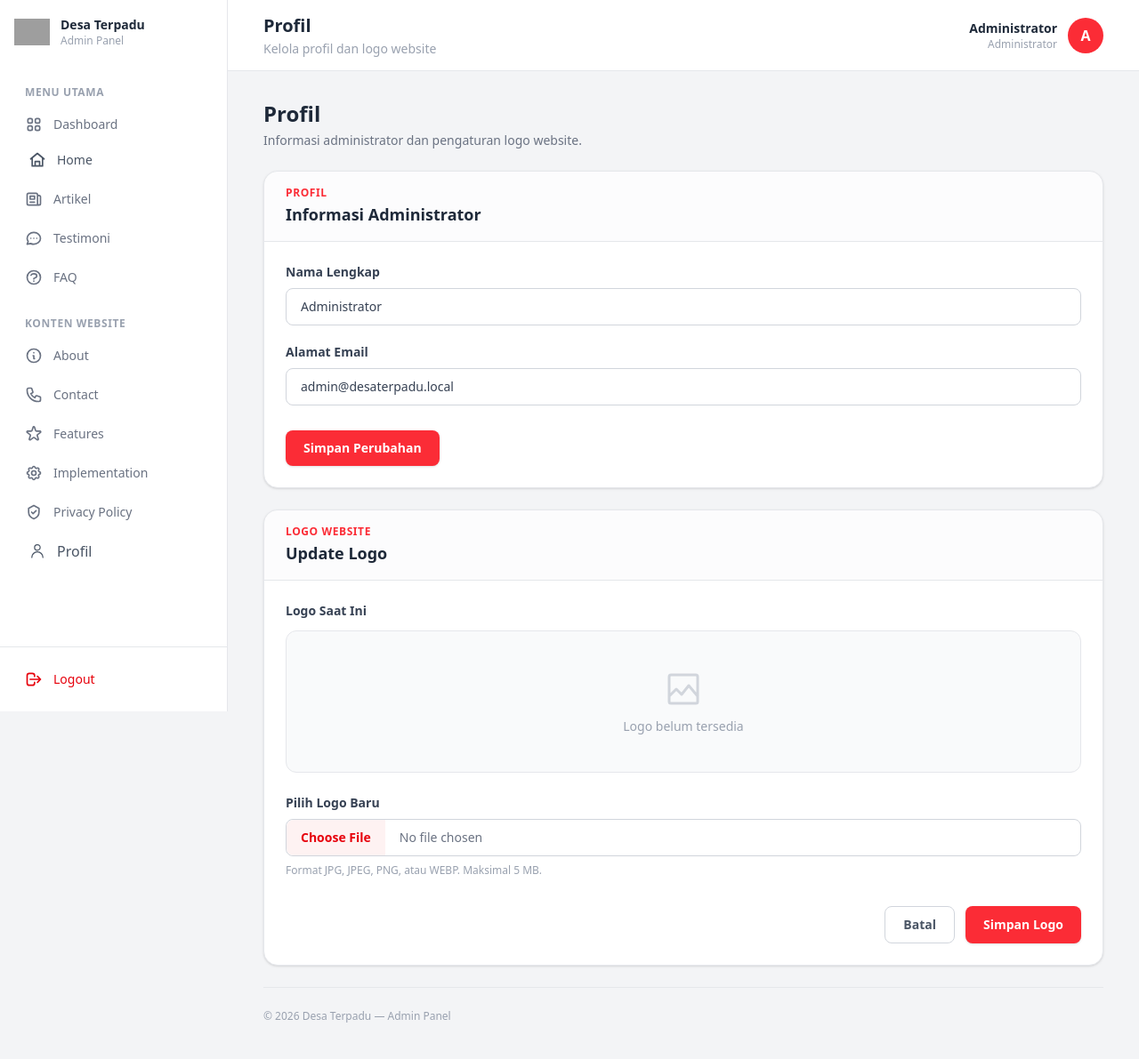
After one commit to dilan123455/desa-terpadu, a CodeIgniter app: page /desa-terpadu/admin/profile in a window 1280 px wide. The commit adds this page. Shown: the whole page at 89% size. Run offline with CodeIgniter, Linux system fonts and the light colour scheme; a user stored in the database is signed in; data comes from the database, SQL or seed files in the repository; style sheets or scripts are compiled from the project's sources; grey boxes are pictures that could not be loaded.

Commit message:
nambah fitur profil dahsboard admin

```diff
--- a/application/config/routes.php
+++ b/application/config/routes.php
@@ -188,3 +188,16 @@ $route['admin/privacy_policy/store'] = 'admin/Privacy_policy/store';
 $route['admin/privacy_policy/edit/(:num)'] = 'admin/Privacy_policy/edit/$1';
 $route['admin/privacy_policy/update/(:num)'] = 'admin/Privacy_policy/update/$1';
 $route['admin/privacy_policy/delete/(:num)'] = 'admin/Privacy_policy/delete/$1';
+
+
+/*
+|--------------------------------------------------------------------------
+| ADMIN - PROFILE
+|--------------------------------------------------------------------------
+*/
+
+$route['admin/profile']
+    = 'admin/Profile/index';
+
+$route['admin/profile/update-logo']
+    = 'admin/Profile/update_logo';
--- /dev/null
+++ b/application/controllers/admin/Profile.php
@@ -0,0 +1,135 @@
+<?php
+defined('BASEPATH') OR exit('No direct script access allowed');
+
+class Profile extends CI_Controller
+{
+    public function __construct()
+    {
+        parent::__construct();
+
+        if (!$this->session->userdata('logged_in')) {
+            redirect('auth/login');
+        }
+
+        $this->load->model('Profile_model');
+    }
+
+    public function index()
+    {
+        $user_id = $this->session->userdata('user_id');
+        $user = $this->Profile_model->get_user($user_id);
+
+        if (!$user) {
+            $this->session->set_flashdata('error', 'Data administrator tidak ditemukan.');
+            redirect('admin/dashboard');
+            return;
+        }
+
+        $data['title'] = 'Profil';
+        $data['name'] = $user->name;
+        $data['email'] = $user->email;
+        $data['logo'] = $this->Profile_model->get_logo_url();
+
+        $this->load->view('admin/profile/index', $data);
+    }
+
+    public function update()
+    {
+        $user_id = $this->session->userdata('user_id');
+        $name = trim($this->input->post('name', TRUE));
+        $email = trim($this->input->post('email', TRUE));
+
+        if ($name === '') {
+            $this->session->set_flashdata('error', 'Nama wajib diisi.');
+            redirect('admin/profile');
+            return;
+        }
+
+        if ($email === '') {
+            $this->session->set_flashdata('error', 'Email wajib diisi.');
+            redirect('admin/profile');
+            return;
+        }
+
+        if (!filter_var($email, FILTER_VALIDATE_EMAIL)) {
+            $this->session->set_flashdata('error', 'Format email tidak valid.');
+            redirect('admin/profile');
+            return;
+        }
+
+        $email_exists = $this->db
+            ->where('email', $email)
+            ->where('id !=', $user_id)
+            ->get('users')
+            ->row();
+
+        if ($email_exists) {
+            $this->session->set_flashdata('error', 'Email tersebut sudah digunakan oleh administrator lain.');
+            redirect('admin/profile');
+            return;
+        }
+
+        $update_data = [
+            'name'  => $name,
+            'email' => $email
+        ];
+
+        $updated = $this->Profile_model->update_user($user_id, $update_data);
+
+        if (!$updated) {
+            $this->session->set_flashdata('error', 'Profil gagal diperbarui.');
+            redirect('admin/profile');
+            return;
+        }
+
+        $this->session->set_userdata([
+            'name'  => $name,
+            'email' => $email
+        ]);
+
+        $this->session->set_flashdata('success', 'Profil berhasil diperbarui.');
+        redirect('admin/profile');
+    }
+
+    public function update_logo()
+{
+    if (
+        !isset($_FILES['logo']) ||
+        $_FILES['logo']['error'] === UPLOAD_ERR_NO_FILE
+    ) {
+        $this->session->set_flashdata('error', 'Silakan pilih gambar logo terlebih dahulu.');
+        redirect('admin/profile');
+        return;
+    }
+
+    $upload_path = FCPATH . 'assets/uploads/logo/';
+
+    if (!is_dir($upload_path)) {
+        mkdir($upload_path, 0755, true);
+    }
+
+    $config['upload_path'] = $upload_path;
+    $config['allowed_types'] = 'jpg|jpeg|png|webp';
+    $config['max_size'] = 5024;
+    $config['file_name'] = pathinfo($_FILES['logo']['name'], PATHINFO_FILENAME);
+    $config['overwrite'] = FALSE;
+    $config['remove_spaces'] = TRUE;
+
+    $this->load->library('upload', $config);
+
+    if (!$this->upload->do_upload('logo')) {
+        $this->session->set_flashdata('error', strip_tags($this->upload->display_errors()));
+        redirect('admin/profile');
+        return;
+    }
+
+    $upload_data = $this->upload->data();
+    $file_name = $upload_data['file_name'];
+
+    $logo_url = base_url('assets/uploads/logo/' . $file_name);
+    $this->session->set_userdata('site_logo', $logo_url);
+
+    $this->session->set_flashdata('success', 'Logo berhasil diperbarui.');
+    redirect('admin/profile');
+}
+}
--- /dev/null
+++ b/application/models/Profile_model.php
@@ -0,0 +1,137 @@
+<?php
+defined('BASEPATH') OR exit('No direct script access allowed');
+
+class Profile_model extends CI_Model
+{
+    /*
+    |--------------------------------------------------------------------------
+    | USER / PROFILE
+    |--------------------------------------------------------------------------
+    */
+
+    public function get_user($user_id)
+    {
+        return $this->db
+            ->where('id', $user_id)
+            ->get('users')
+            ->row();
+    }
+
+
+    public function update_user($user_id, $data)
+    {
+        return $this->db
+            ->where('id', $user_id)
+            ->update('users', $data);
+    }
+
+
+    /*
+    |--------------------------------------------------------------------------
+    | LOGO
+    |--------------------------------------------------------------------------
+    */
+
+    /**
+     * Ambil nama file logo yang sedang digunakan.
+     *
+     * Semua logo berada di:
+     * assets/uploads/logo/
+     *
+     * Tidak harus bernama logo.png.
+     */
+    public function get_logo()
+    {
+        $folder = FCPATH . 'assets/uploads/logo/';
+
+        if (!is_dir($folder)) {
+            return null;
+        }
+
+        $files = glob($folder . '*');
+
+        if (!$files) {
+            return null;
+        }
+
+        $allowed_extensions = [
+            'jpg',
+            'jpeg',
+            'png',
+            'webp'
+        ];
+
+        $logo_files = [];
+
+        foreach ($files as $file) {
+
+            if (!is_file($file)) {
+                continue;
+            }
+
+            $extension = strtolower(
+                pathinfo($file, PATHINFO_EXTENSION)
+            );
+
+            if (in_array($extension, $allowed_extensions, true)) {
+                $logo_files[] = $file;
+            }
+        }
+
+        if (empty($logo_files)) {
+            return null;
+        }
+
+        /*
+        |--------------------------------------------------------------------------
+        | Ambil file logo terbaru
+        |--------------------------------------------------------------------------
+        */
+
+        usort(
+            $logo_files,
+            function ($a, $b) {
+                return filemtime($b) <=> filemtime($a);
+            }
+        );
+
+        return basename($logo_files[0]);
+    }
+
+
+    /**
+     * Ambil URL logo aktif.
+     */
+    public function get_logo_url()
+    {
+        $filename = $this->get_logo();
+
+        if (!$filename) {
+            return null;
+        }
+
+        $path =
+            FCPATH .
+            'assets/uploads/logo/' .
+            $filename;
+
+        if (!file_exists($path)) {
+            return null;
+        }
+
+        /*
+        |--------------------------------------------------------------------------
+        | Cache breaker
+        |--------------------------------------------------------------------------
+        */
+
+        $version = filemtime($path);
+
+        return base_url(
+            'assets/uploads/logo/' .
+            rawurlencode($filename) .
+            '?v=' .
+            $version
+        );
+    }
+}
--- /dev/null
+++ b/application/views/admin/profile/index.php
@@ -0,0 +1,220 @@
+<!DOCTYPE html>
+<html lang="id">
+
+<head>
+    <meta charset="UTF-8">
+    <meta name="viewport" content="width=device-width, initial-scale=1.0">
+    <link rel="stylesheet" href="<?= base_url('assets/css/output.css'); ?>">
+    <title><?= html_escape($title); ?> - Desa Terpadu</title>
+</head>
+
+<body class="bg-gray-100 text-gray-800 min-h-screen">
+
+    <?php $this->load->view('admin/sidebar'); ?>
+
+    <div class="ml-0 lg:ml-64">
+
+        <!-- TOPBAR -->
+        <header class="fixed top-0 right-0 left-0 lg:left-64 h-20 bg-white border-b border-gray-200 flex items-center justify-between px-6 sm:px-10 z-40">
+            <div>
+                <h1 class="text-xl font-bold">Profil</h1>
+                <p class="text-sm text-gray-400 mt-0.5">Kelola profil dan logo website</p>
+            </div>
+
+            <div class="flex items-center gap-3">
+                <div class="text-right hidden sm:block">
+                    <p class="text-sm font-semibold"><?= html_escape($name); ?></p>
+                    <p class="text-xs text-gray-400">Administrator</p>
+                </div>
+                <div class="w-10 h-10 rounded-full bg-red-500 flex items-center justify-center text-white font-bold select-none">
+                    <?= strtoupper(substr(html_escape($name), 0, 1)); ?>
+                </div>
+            </div>
+        </header>
+
+        <!-- CONTENT -->
+        <main class="p-6 sm:p-10 pt-24 sm:pt-28">
+            <!-- UBAH DI SINI: Menggunakan max-w-full agar kontainer melebar penuh -->
+            <div class="max-w-full space-y-6">
+
+                <!-- PAGE HEADER -->
+                <div>
+                    <h2 class="text-2xl font-bold text-gray-800">Profil</h2>
+                    <p class="text-sm text-gray-500 mt-1">Informasi administrator dan pengaturan logo website.</p>
+                </div>
+
+                <!-- ALERT SUCCESS -->
+                <?php if ($this->session->flashdata('success')): ?>
+                    <div class="px-4 py-3 bg-green-50 border border-green-200 text-green-700 rounded-lg text-sm flex items-center gap-2">
+                        <svg class="w-5 h-5 flex-shrink-0" fill="currentColor" viewBox="0 0 20 20">
+                            <path fill-rule="evenodd" d="M10 18a8 8 0 100-16 8 8 0 000 16zm3.707-9.293a1 1 0 00-1.414-1.414L9 10.586 7.707 9.293a1 1 0 00-1.414 1.414l2 2a1 1 0 001.414 0l4-4z" clip-rule="evenodd"/>
+                        </svg>
+                        <span><?= html_escape($this->session->flashdata('success')); ?></span>
+                    </div>
+                <?php endif; ?>
+
+                <!-- ALERT ERROR -->
+                <?php if ($this->session->flashdata('error')): ?>
+                    <div class="px-4 py-3 bg-red-50 border border-red-200 text-red-600 rounded-lg text-sm flex items-center gap-2">
+                        <svg class="w-5 h-5 flex-shrink-0" fill="currentColor" viewBox="0 0 20 20">
+                            <path fill-rule="evenodd" d="M10 18a8 8 0 100-16 8 8 0 000 16zM8.707 7.293a1 1 0 00-1.414 1.414L8.586 10l-1.293 1.293a1 1 0 101.414 1.414L10 11.414l1.293 1.293a1 1 0 001.414-1.414L11.414 10l1.293-1.293a1 1 0 00-1.414-1.414L10 8.586 8.707 7.293z" clip-rule="evenodd"/>
+                        </svg>
+                        <span><?= html_escape($this->session->flashdata('error')); ?></span>
+                    </div>
+                <?php endif; ?>
+
+                <!-- INFORMASI PROFIL -->
+                <div class="bg-white border border-gray-200 rounded-2xl shadow-sm overflow-hidden">
+                    <div class="px-6 py-4 border-b border-gray-200 bg-gray-50/50">
+                        <p class="text-xs font-semibold text-red-500 uppercase tracking-wider">Profil</p>
+                        <h3 class="text-lg font-bold text-gray-800 mt-0.5">Informasi Administrator</h3>
+                    </div>
+
+                    <form action="<?= site_url('admin/profile/update'); ?>" method="POST" class="p-6 space-y-5">
+                        <!-- NAMA -->
+                        <div>
+                            <label for="name" class="block text-sm font-semibold text-gray-700 mb-2">Nama Lengkap</label>
+                            <input
+                                type="text"
+                                id="name"
+                                name="name"
+                                value="<?= html_escape($name); ?>"
+                                required
+                                class="w-full bg-white border border-gray-300 rounded-lg px-4 py-2.5 text-sm text-gray-700 focus:outline-none focus:ring-2 focus:ring-red-200 focus:border-red-400 transition"
+                            >
+                        </div>
+
+                        <!-- EMAIL -->
+                        <div>
+                            <label for="email" class="block text-sm font-semibold text-gray-700 mb-2">Alamat Email</label>
+                            <input
+                                type="email"
+                                id="email"
+                                name="email"
+                                value="<?= html_escape($email); ?>"
+                                required
+                                class="w-full bg-white border border-gray-300 rounded-lg px-4 py-2.5 text-sm text-gray-700 focus:outline-none focus:ring-2 focus:ring-red-200 focus:border-red-400 transition"
+                            >
+                        </div>
+
+                        <!-- BUTTON -->
+                        <div class="pt-2 flex justify-start">
+                            <button
+                                type="submit"
+                                class="px-5 py-2.5 bg-red-500 hover:bg-red-600 text-white rounded-lg text-sm font-semibold transition duration-150 shadow-sm"
+                            >
+                                Simpan Perubahan
+                            </button>
+                        </div>
+                    </form>
+                </div>
+
+                <!-- LOGO WEBSITE -->
+                <div class="bg-white border border-gray-200 rounded-2xl shadow-sm overflow-hidden">
+                    <div class="px-6 py-4 border-b border-gray-200 bg-gray-50/50">
+                        <p class="text-xs font-semibold text-red-500 uppercase tracking-wider">Logo Website</p>
+                        <h3 class="text-lg font-bold text-gray-800 mt-0.5">Update Logo</h3>
+                    </div>
+
+                    <form action="<?= site_url('admin/profile/update-logo'); ?>" method="POST" enctype="multipart/form-data" class="p-6 space-y-6">
+                        <!-- CURRENT LOGO -->
+                        <div>
+                            <label class="block text-sm font-semibold text-gray-700 mb-3">Logo Saat Ini</label>
+                            <div class="w-full min-h-[160px] bg-gray-50 border border-gray-200 rounded-xl flex items-center justify-center p-6">
+                                <?php if (!empty($logo)): ?>
+                                    <img id="logo-preview" src="<?= $logo; ?>" alt="Logo Desa Terpadu" class="max-h-32 max-w-xs object-contain">
+                                <?php else: ?>
+                                    <div id="logo-empty" class="text-center text-gray-400">
+                                        <svg class="w-12 h-12 mx-auto mb-2 text-gray-300" fill="none" stroke="currentColor" viewBox="0 0 24 24">
+                                            <path stroke-linecap="round" stroke-linejoin="round" stroke-width="1.5" d="M4 16l4-4 3 3 4-5 5 6M5 20h14a1 1 0 001-1V5a1 1 0 00-1-1H5a1 1 0 00-1 1v14a1 1 0 001 1z" />
+                                        </svg>
+                                        <p class="text-sm">Logo belum tersedia</p>
+                                    </div>
+                                <?php endif; ?>
+                            </div>
+                        </div>
+
+                        <!-- UPLOAD -->
+                        <div>
+                            <label for="logo-input" class="block text-sm font-semibold text-gray-700 mb-2">Pilih Logo Baru</label>
+                            <input
+                                type="file"
+                                name="logo"
+                                id="logo-input"
+                                accept=".jpg,.jpeg,.png,.webp,image/jpeg,image/png,image/webp"
+                                class="block w-full text-sm text-gray-500 border border-gray-300 rounded-lg cursor-pointer bg-white file:mr-4 file:py-2.5 file:px-4 file:rounded-l-lg file:border-0 file:text-sm file:font-semibold file:bg-red-50 file:text-red-600 hover:file:bg-red-100 focus:outline-none transition"
+                            >
+                            <p class="text-xs text-gray-400 mt-2">Format JPG, JPEG, PNG, atau WEBP. Maksimal 5 MB.</p>
+                        </div>
+
+                        <!-- PREVIEW BARU -->
+                        <div id="new-logo-container" class="hidden">
+                            <p class="text-sm font-semibold text-gray-700 mb-3">Preview Logo Baru</p>
+                            <div class="w-full bg-gray-50 border border-gray-200 rounded-xl p-6 flex items-center justify-center">
+                                <img id="new-logo-preview" src="" alt="Preview Logo" class="max-h-32 max-w-xs object-contain">
+                            </div>
+                        </div>
+
+                        <!-- BUTTONS -->
+                        <div class="flex flex-col-reverse sm:flex-row justify-end gap-3 pt-2">
+                            <a
+                                href="<?= site_url('admin/dashboard'); ?>"
+                                class="px-5 py-2.5 border border-gray-300 rounded-lg text-sm font-semibold text-gray-600 text-center hover:bg-gray-50 transition"
+                            >
+                                Batal
+                            </a>
+                            <button
+                                type="submit"
+                                class="px-5 py-2.5 bg-red-500 hover:bg-red-600 text-white rounded-lg text-sm font-semibold transition duration-150 shadow-sm"
+                            >
+                                Simpan Logo
+                            </button>
+                        </div>
+                    </form>
+                </div>
+
+                <!-- FOOTER -->
+                <footer class="pt-6 border-t border-gray-200 text-xs text-gray-400 text-center sm:text-left">
+                    © <?= date('Y'); ?> Desa Terpadu — Admin Panel
+                </footer>
+
+            </div>
+        </main>
+    </div>
+
+    <!-- JAVASCRIPT -->
+    <script>
+        document.addEventListener('DOMContentLoaded', function () {
+            const input = document.getElementById('logo-input');
+            const preview = document.getElementById('new-logo-preview');
+            const container = document.getElementById('new-logo-container');
+
+            if (!input || !preview || !container) return;
+
+            input.addEventListener('change', function () {
+                const file = this.files[0];
+
+                if (!file) {
+                    container.classList.add('hidden');
+                    preview.src = '';
+                    return;
+                }
+
+                if (file.size > 5 * 5024 * 5024) {
+                    alert('Ukuran logo maksimal 5 MB.');
+                    this.value = '';
+                    container.classList.add('hidden');
+                    return;
+                }
+
+                const reader = new FileReader();
+                reader.onload = function (event) {
+                    preview.src = event.target.result;
+                    container.classList.remove('hidden');
+                };
+                reader.readAsDataURL(file);
+            });
+        });
+    </script>
+</body>
+</html>
--- a/application/views/admin/sidebar.php
+++ b/application/views/admin/sidebar.php
@@ -1,6 +1,11 @@
 <?php
 // Ambil segment URL untuk menentukan menu aktif
 $current = $this->uri->segment(2);
+
+// Ambil logo secara mandiri di sini, tidak tergantung controller mana pun
+$CI =& get_instance();
+$CI->load->model('Profile_model');
+$sidebar_logo = $CI->Profile_model->get_logo_url();
 ?>
 
 <!-- =========================================================
@@ -17,13 +22,17 @@ $current = $this->uri->segment(2);
     </button>
 
     <!-- Logo -->
-    <div class="h-20 px-6 flex items-center border-b border-gray-200">
-        <img src="<?= base_url('assets/logo.jpg'); ?>" alt="Desa Terpadu" class="h-12 w-auto">
-        <div class="ml-3">
-            <h1 class="text-base font-bold text-gray-800 leading-tight">Desa Terpadu</h1>
-            <p class="text-xs text-gray-400 mt-1">Admin Panel</p>
-        </div>
+   <div class="flex items-center gap-3 p-4">
+    <img
+        src="<?= !empty($sidebar_logo) ? $sidebar_logo : base_url('assets/images/default-logo.png'); ?>"
+        alt="Logo Desa Terpadu"
+        class="w-10 h-10 object-contain"
+    >
+    <div>
+        <h2 class="font-bold text-sm text-gray-800">Desa Terpadu</h2>
+        <p class="text-xs text-gray-400">Admin Panel</p>
     </div>
+</div>
 
     <!-- Navigation -->
     <nav class="flex-1 px-4 py-6 overflow-y-auto">
@@ -135,6 +144,32 @@ $current = $this->uri->segment(2);
                 </svg>
                 <span>Privacy Policy</span>
             </a>
+
+<a
+    href="<?= site_url('admin/profile'); ?>"
+    class="flex items-center gap-3 px-4 py-3 rounded-xl
+    text-gray-600 hover:bg-red-50 hover:text-red-500
+    transition"
+>
+
+    <svg
+        class="w-5 h-5"
+        fill="none"
+        stroke="currentColor"
+        viewBox="0 0 24 24"
+    >
+        <path
+            stroke-linecap="round"
+            stroke-linejoin="round"
+            stroke-width="1.5"
+            d="M15.75 6.75a3.75 3.75 0 11-7.5 0 3.75 3.75 0 017.5 0zM4.5 20.25a7.5 7.5 0 0115 0"
+        />
+    </svg>
+
+    <span>Profil</span>
+
+</a>
+
         </div>
     </nav>
 
```
Also changed, not shown: application/views/admin/dashboard.php (+16 -0 lines), application/views/site/home/social_media_post.php (+9 -4 lines), application/views/site/layout/footer.php (+9 -4 lines), application/views/site/layout/nav.php (+7 -3 lines).
